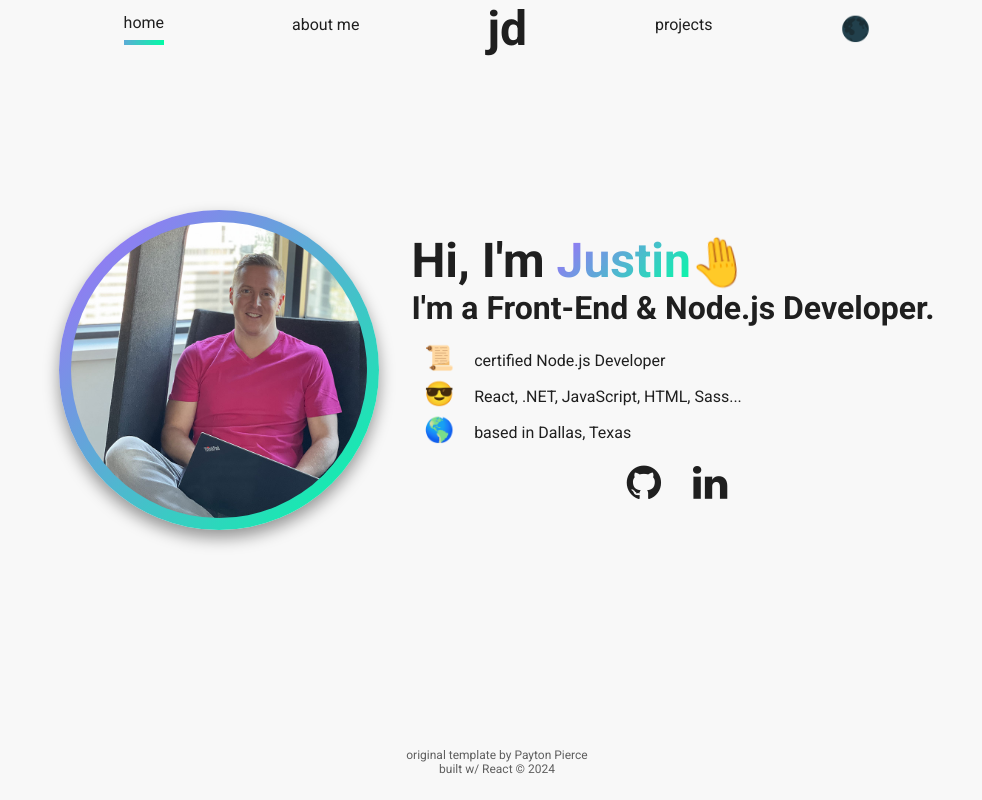
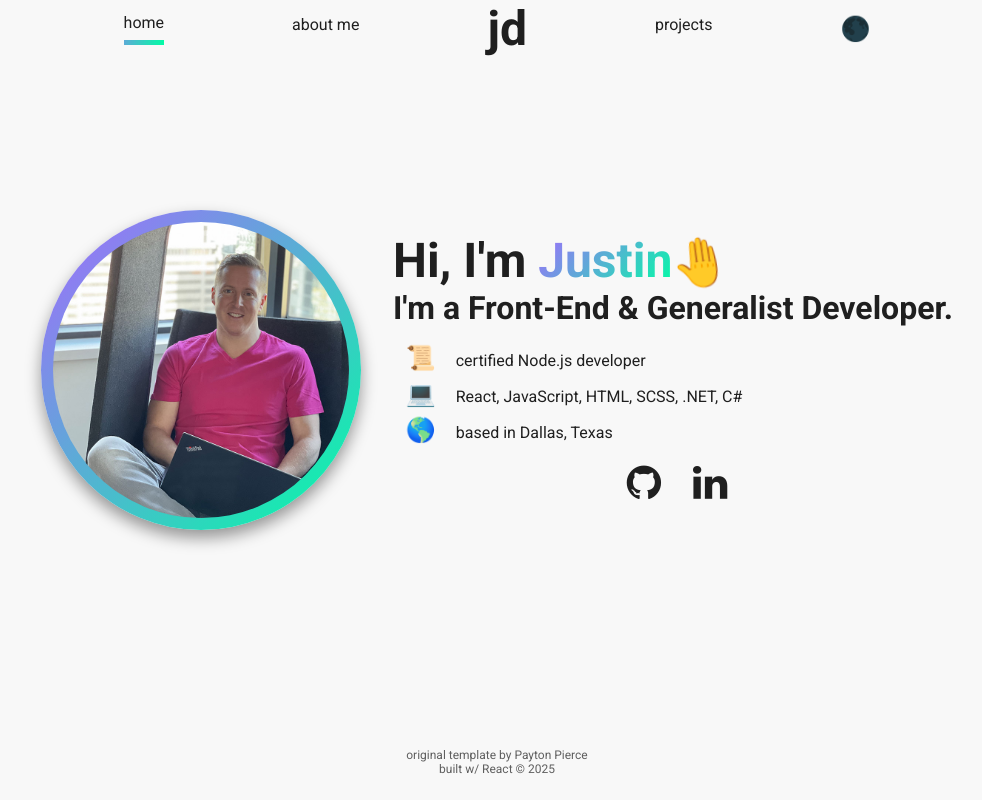
Before and after one commit to durkes/portfolio, a React (Create React App) app: page /#/ in a window 1280 px wide. Shown: the whole page, without its empty margins (143-1125 px from the left). Built offline with nearby package versions, Linux system fonts and the light colour scheme; the HTML template or start-up script is replaced by a standard one.

Commit message:
update content

```diff
--- a/src/components/BaseLayout.js
+++ b/src/components/BaseLayout.js
@@ -35,7 +35,7 @@ export default function BaseLayout() {
                <Box component={'footer'} display={'flex'} flexDirection={'column'} alignItems={'center'}
                   py={'1.5rem'} sx={{ opacity: 0.7 }} width={'100%'}>
                   <p><a href="https://github.com/paytonjewell/ReactPortfolioTemplate" target="_blank" rel="noreferrer">original template</a> by <a href="https://paytonpierce.dev/" target="_blank" rel="noreferrer">Payton Pierce</a></p>
-                  <p><a href="https://github.com/durkes/portfolio" target="_blank" rel="noreferrer">built w/ React</a> &copy; 2024</p>
+                  <p><a href="https://github.com/durkes/portfolio" target="_blank" rel="noreferrer">built w/ React</a> &copy; 2025</p>
                </Box>
             </Grid>
          </Grid>
--- a/src/info/Info.js
+++ b/src/info/Info.js
@@ -11,18 +11,18 @@ export const info = {
     firstName: 'Justin',
     lastName: 'Durkes',
     initials: 'jd',
-    position: 'a Front-End & Node.js Developer',
+    position: 'a Front-End & Generalist Developer',
     selfPortrait: self,
     gradient: `-webkit-linear-gradient(135deg, ${colors})`,
     baseColor: colors[0],
     miniBio: [
         {
             emoji: '📜',
-            text: 'certified Node.js Developer'
+            text: 'certified Node.js developer'
         },
         {
-            emoji: '😎',
-            text: 'React, .NET, JavaScript, HTML, Sass...'
+            emoji: '💻',
+            text: 'React, JavaScript, HTML, SCSS, .NET, C#'
         },
         {
             emoji: '🌎',
@@ -55,12 +55,11 @@ export const info = {
         //     icon: "fa fa-twitter",
         //     label: 'twitter'
         // }
-
     ],
-    bio: 'Hello! I\'m Justin, a software developer specializing in React and Node.js. I have hands-on experience with .NET and a passion for JavaScript (with a growing interest in TypeScript). I hold a degree in IT/Web Design, a Node.js Developer certification from StrongLoop, and completed LC101 through LaunchCode. I started building websites before CSS was a thing :) I\'ve worked with various frameworks and methodologies, and I like to to explore new technologies and improve my skills.',
+    bio: 'Hello, I\'m Justin! I specialize in front-end and back-end development using React, Node.js, .NET, and more. I have hands-on experience with platforms like Kentico and Next.js, as well as custom proprietary solutions. I\'m a certified Node.js Developer (StrongLoop), with a degree in IT/Web Design, and completed LC101 through LaunchCode. I started building websites before CSS was a thing :) I\'ve adapted to various frameworks and methodologies, and I like to keep up with the latest technologies and standards.',
     skills:
     {
-        proficientWith: ['html', 'css', 'sass', 'javascript', 'sql', 'nosql', 'react', 'tailwind', 'bootstrap', 'node.js', 'express', 'nginx', 'redis', 'typescript', 'next.js', 'python', 'php', 'c#'],
+        proficientWith: ['html', 'css', 'scss', 'javascript', 'react', 'typescript', 'next.js', 'tailwind', 'bootstrap', 'node.js', 'express', '.net', 'c#', 'python', 'php', 'sql', 'nosql', 'redis', 'nginx'],
         exposedTo: []
     }
     ,
```
